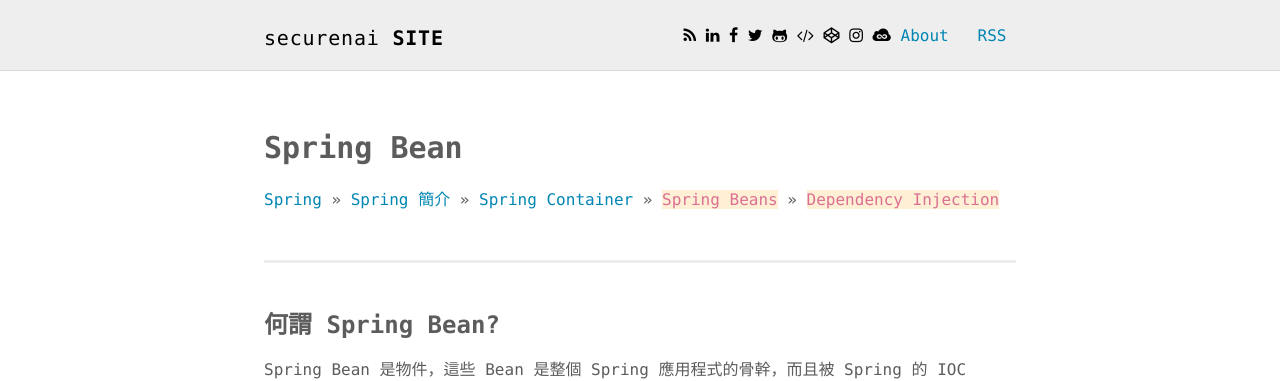
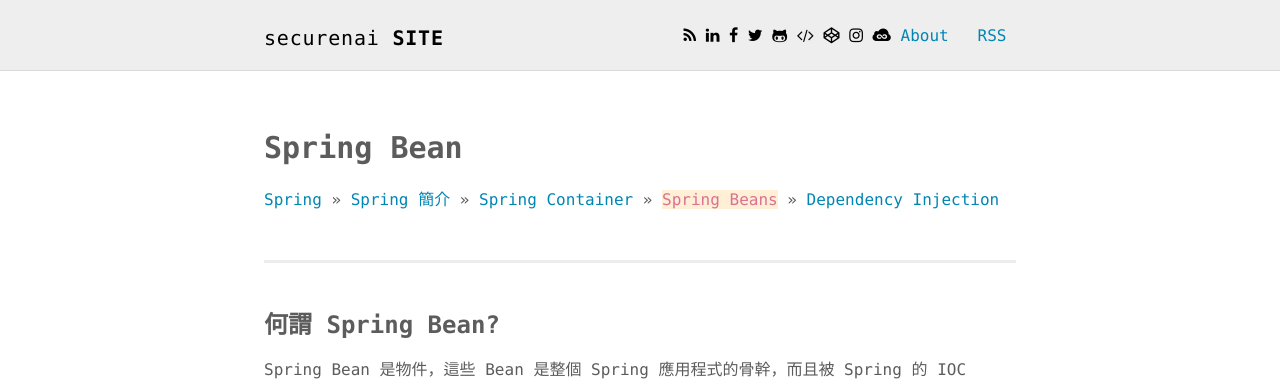
Before and after one commit to securenai/securenai.github.io, a Jekyll site: the page built from spring/spring_page3.md, in a window 1280 px wide. Shown: the top 381 px of the page. Built offline with Jekyll 4.4.1, drawn with Linux system fonts in a browser that asks for light colours; our own code applies the rules of GitHub Pages for plain Markdown files.

Commit message:
Update spring_page3.md

```diff
--- a/spring/spring_page3.md
+++ b/spring/spring_page3.md
@@ -13,7 +13,7 @@
 ---
 <a href="/spring/">Spring</a> >>
 <a href="/spring/spring_page1/">Spring 簡介</a> >>
-<a href="/spring/spring_page2/">Spring Container</a> >> <a href="/spring/spring_page3/" style="color:palevioletred;background-color:papayawhip;">Spring Beans</a> >> <a href="/spring/spring_page4/" style="color:palevioletred;background-color:papayawhip;">Dependency Injection</a>
+<a href="/spring/spring_page2/">Spring Container</a> >> <a href="/spring/spring_page3/" style="color:palevioletred;background-color:papayawhip;">Spring Beans</a> >> <a href="/spring/spring_page4/">Dependency Injection</a>
 <div class="divider"></div>
 
 ### 何謂 Spring Bean?
```
